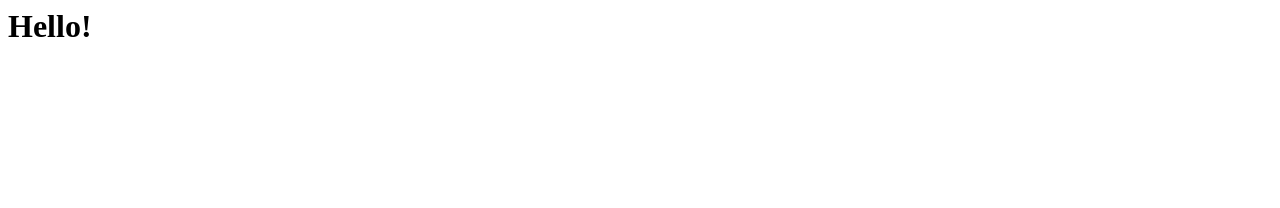
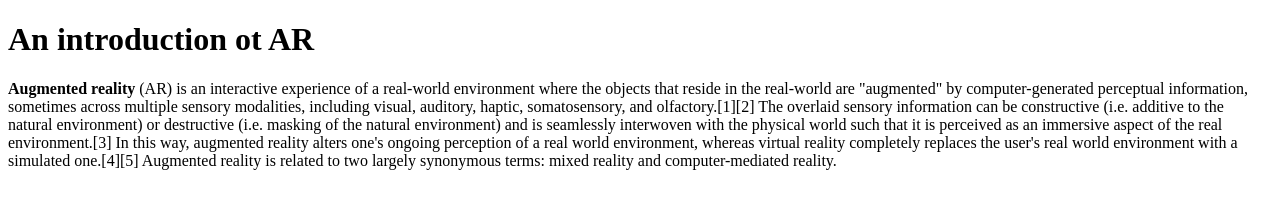
Before and after one commit to sschleud/101webuild, a plain HTML site: page index.html in a window 1280 px wide. Drawn offline with Linux system fonts and the light colour scheme.

Commit message:
index.html
beginning of website about AR (Augmented Reality)

```diff
--- a/index.html
+++ b/index.html
@@ -1 +1,14 @@
-<h1>Hello!<h1>
+<!DOCTYPE html>
+<html>
+  <head>
+    <meta charset="UTF-8">
+    <title>AR|Augmented Reality</title>
+  </head>
+  <body>
+
+<h1>An introduction ot AR</h1>
+  <p> <b> Augmented reality</b> (AR) is an interactive experience of a real-world environment where the objects that reside in the real-world are "augmented" by computer-generated perceptual information, sometimes across multiple sensory modalities, including visual, auditory, haptic, somatosensory, and olfactory.[1][2] The overlaid sensory information can be constructive (i.e. additive to the natural environment) or destructive (i.e. masking of the natural environment) and is seamlessly interwoven with the physical world such that it is perceived as an immersive aspect of the real environment.[3] In this way, augmented reality alters one's ongoing perception of a real world environment, whereas virtual reality completely replaces the user's real world environment with a simulated one.[4][5] Augmented reality is related to two largely synonymous terms: mixed reality and computer-mediated reality.</p>
+
+
+  </body>
+</html>
```
